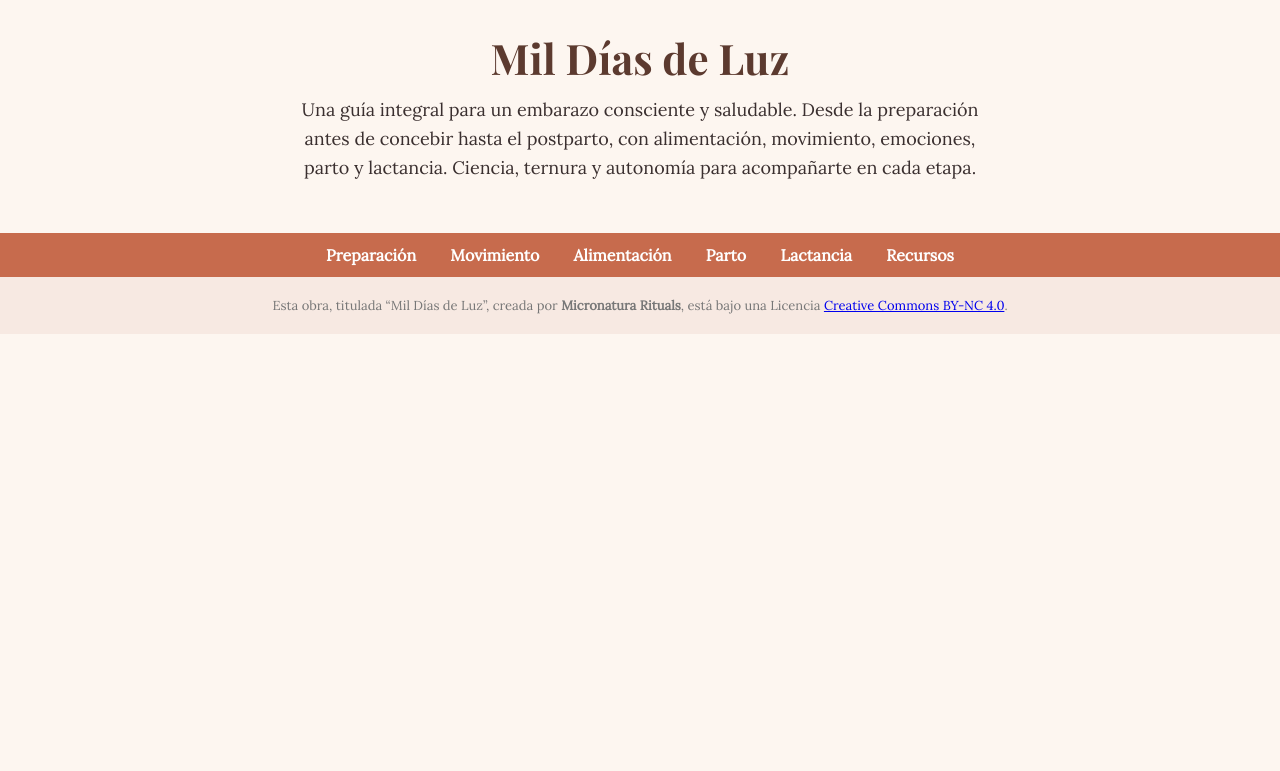
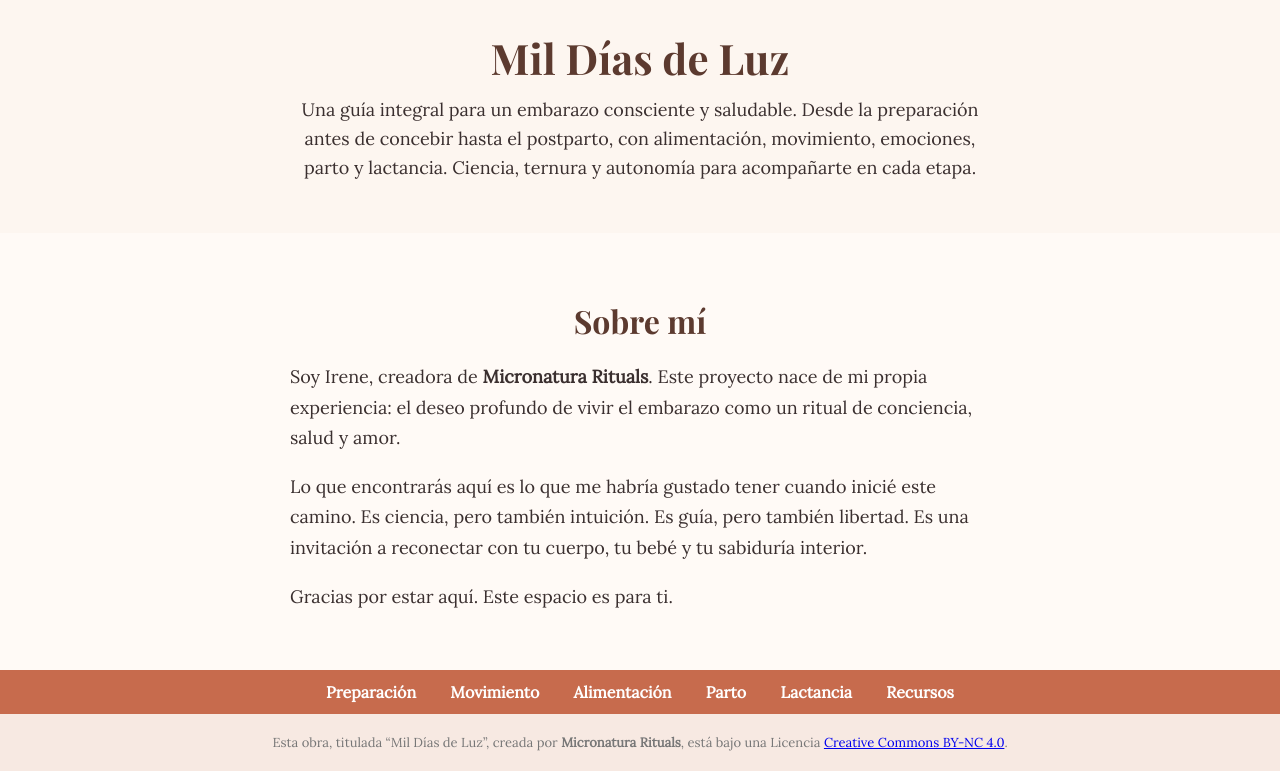
Before and after one commit to micronaturaes-pixel/Mil-D-as-de-Luz, a plain HTML site: page index.html in a window 1280 px wide. Shown: the part 302-1073 px from the top of the page. Before the commit the page ends 800 px from the top, so only its background shows below. Drawn offline with nearby package versions, Linux system fonts and the light colour scheme.

Commit message:
Update index.html

```diff
--- a/index.html
+++ b/index.html
@@ -40,6 +40,27 @@
       line-height: 1.6;
     }
 
+    section#sobre-mi {
+      padding: 40px 20px;
+      background-color: #fffaf6;
+    }
+
+    section#sobre-mi h2 {
+      font-family: 'Playfair Display', serif;
+      font-size: 32px;
+      color: #5c3a2f;
+      text-align: center;
+      margin-bottom: 20px;
+    }
+
+    section#sobre-mi div {
+      max-width: 700px;
+      margin: auto;
+      font-size: 18px;
+      line-height: 1.7;
+      color: #3a2f2f;
+    }
+
     nav {
       background-color: #c76b4d;
       padding: 12px;
@@ -77,6 +98,21 @@
     </p>
   </header>
 
+  <section id="sobre-mi">
+    <h2>Sobre mí</h2>
+    <div>
+      <p>
+        Soy Irene, creadora de <strong>Micronatura Rituals</strong>. Este proyecto nace de mi propia experiencia: el deseo profundo de vivir el embarazo como un ritual de conciencia, salud y amor.
+      </p>
+      <p>
+        Lo que encontrarás aquí es lo que me habría gustado tener cuando inicié este camino. Es ciencia, pero también intuición. Es guía, pero también libertad. Es una invitación a reconectar con tu cuerpo, tu bebé y tu sabiduría interior.
+      </p>
+      <p>
+        Gracias por estar aquí. Este espacio es para ti.
+      </p>
+    </div>
+  </section>
+
   <nav>
     <a href="#preparacion">Preparación</a>
     <a href="#movimiento">Movimiento</a>
```
